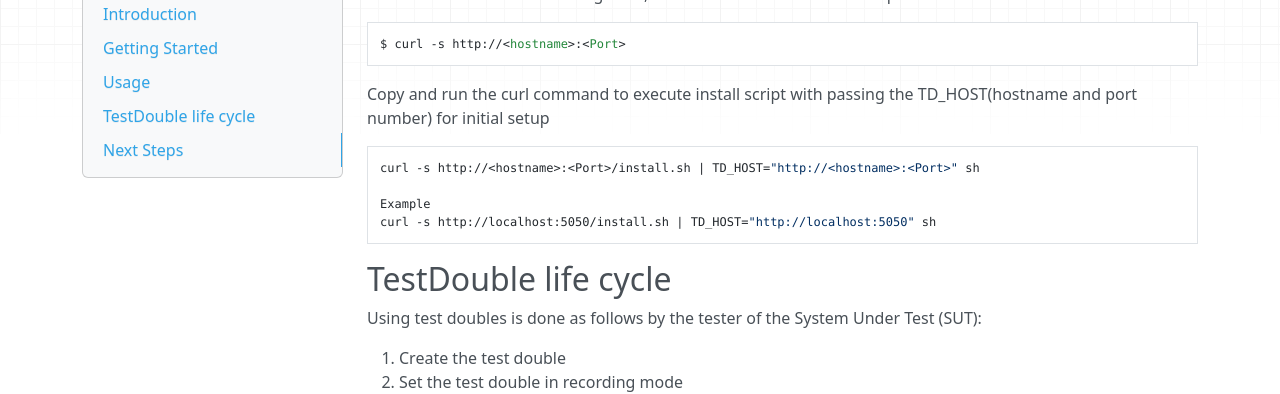
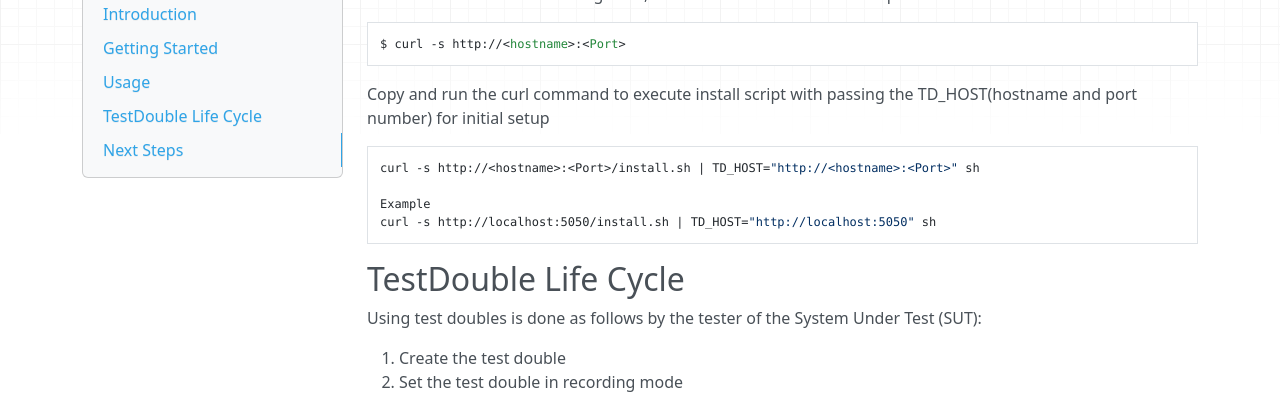
Before and after one commit to waffle-iron/TestDoubles, an MkDocs documentation site: the page built from documentation/index.md, in a window 1280 px wide and 900 px high, scrolled down 2275 px. Shown: the part 172-566 px from the top of the window. Built offline with MkDocs 1.6.1, drawn with Linux system fonts in a browser that asks for light colours; nearby versions of some CDN libraries; old or Windows-style settings are respelled for this version of MkDocs.

````diff
--- a/documentation/index.md
+++ b/documentation/index.md
@@ -86,7 +86,7 @@ Example
 curl -s http://localhost:5050/install.sh | TD_HOST="http://localhost:5050" sh
 ```
 
-## TestDouble life cycle
+## TestDouble Life Cycle
 Using test doubles is done as follows by the tester of the System Under Test (SUT):
 
 1. Create the test double
````
